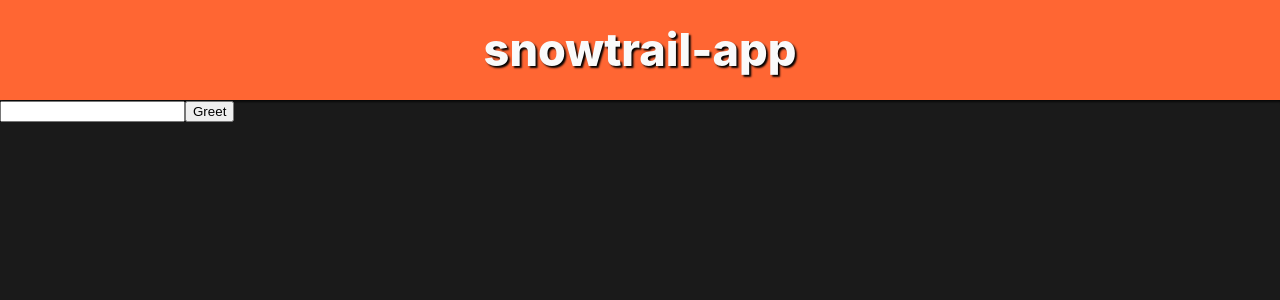
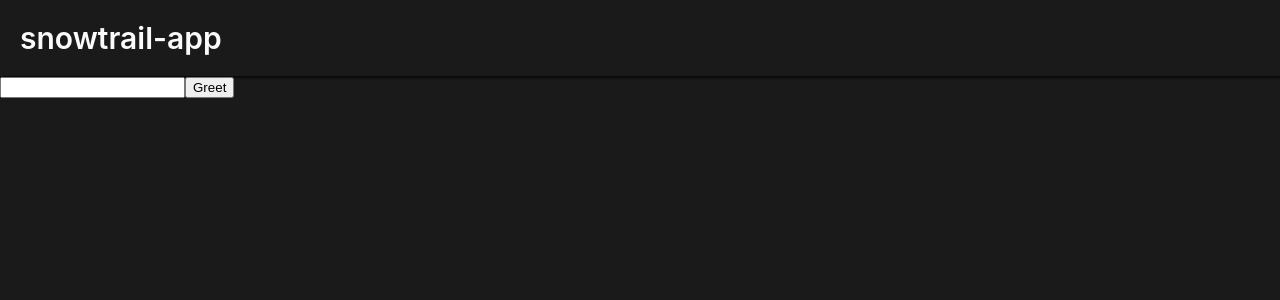
Before and after one commit to enuesaa/snowtrail, a Next.js app: page / in a window 1280 px wide. Shown: the top 300 px of the page. Built offline with nearby package versions, Linux system fonts and the light colour scheme; what emotion-normalize would draw is missing.

Commit message:
refactor: header

```diff
--- a/src/components/common/Header.tsx
+++ b/src/components/common/Header.tsx
@@ -5,37 +5,19 @@ export const Header = () => {
   const theme = useTheme()
 
   const styles = {
-    top: css({
-      width: '100%',
-      height: '1.0',
-      minHeight: '100px',
-      background: theme.color.highlight,
+    top: css(theme.box, {
       boxShadow: '2px 2px 2px rgba(0, 0, 0, 0.7)',
-      display: 'flex',
-      justifyContent: 'center',
-      alignItems: 'center',
     }),
-    title: css({
+    title: css(theme.heading, {
       color: '#fafafa',
-      textShadow: '2px 2px 2px #000',
-      fontSize: '45px',
-      height: '100px',
-      lineHeight: '100px',
-      fontWeight: '800',
-      margin: '0 auto',
-      textAlign: 'center',
-      userSelect: 'none',
-      '&:hover': {
-        textShadow: '3px 3px 2px #000',
-      },
     }),
   }
 
   return (
     <>
       <header css={styles.top}>
-        <Link href={{ pathname: `/` }}>
-          <div css={styles.title}>snowtrail-app</div>
+        <Link href={{ pathname: `/` }} css={styles.title}>
+          snowtrail-app
         </Link>
       </header>
     </>
--- a/src/styles/theme.ts
+++ b/src/styles/theme.ts
@@ -30,6 +30,7 @@ export const baseTheme = {
     fontWeight: '600',
     padding: '10px',
     fontSize: '30px',
+    userSelect: 'none',
   },
 
   color: {
```
